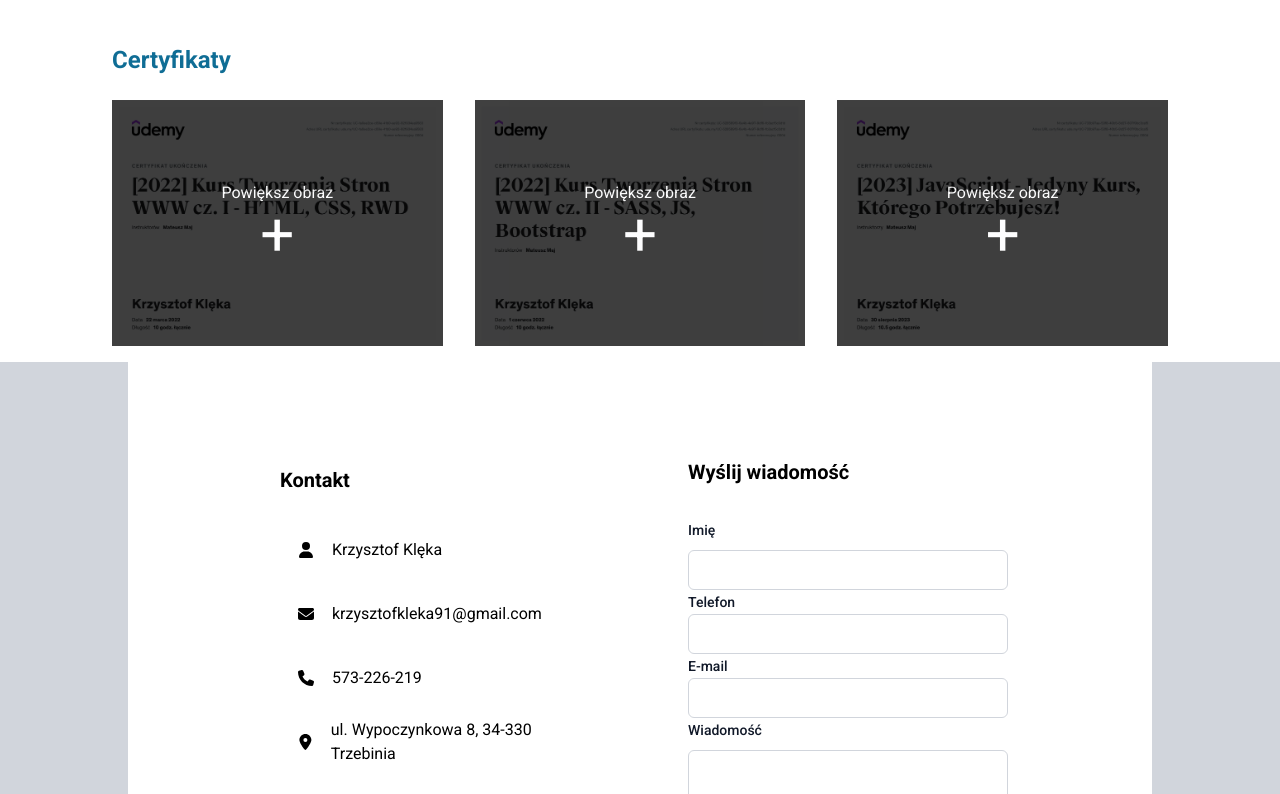
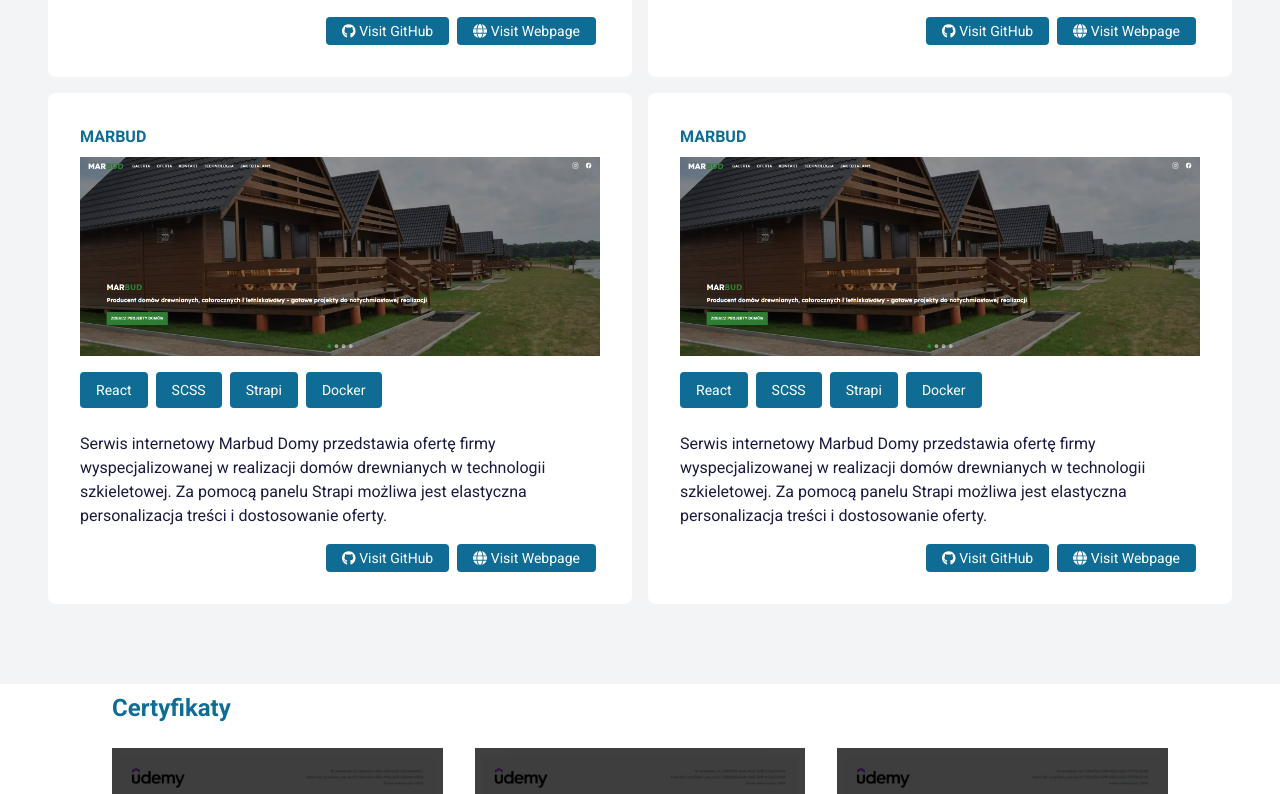
Before and after one commit to Kry765/portfolio, a React (Vite) app: page / in a window 1280 px wide. Shown: the part 2186-2980 px from the top of the page. Built offline with nearby package versions, Linux system fonts and the light colour scheme; what tailwindcss-animated would draw is missing.

Commit message:
change flex to grid in the component project

```diff
--- a/src/components/ContactForm/Contact.tsx
+++ b/src/components/ContactForm/Contact.tsx
@@ -7,7 +7,7 @@
 
 export default function Contact() {
   return (
-    <div className="w-[80%] mx-auto bg-white flex flex-col items-start justify-around md:flex-row py-12 px-24">
+    <div className="w-[80%] rounded-lg mx-auto bg-white flex flex-col items-start justify-around md:flex-row px-24">
       <div className="w-full">
         <ContactInfo data={typeData} />
       </div>
--- a/src/components/ContactForm/ContactForm.tsx
+++ b/src/components/ContactForm/ContactForm.tsx
@@ -2,7 +2,7 @@
   const styleInput =
     "block w-full rounded-md bg-white px-3 py-2 text-base text-gray-900 outline-1 -outline-offset-1 outline-gray-300 placeholder:text-gray-400 focus:outline-2 focus:-outline-offset-2 focus:outline-indigo-600 sm:text-sm/6";
 
-  const styleLabel = "block text-sm/6 font-medium text-gray-900";
+  const styleLabel = "block text-sm/6 pt-4 font-medium text-gray-900";
 
   return (
     <div className="w-full p-12">
@@ -40,7 +40,7 @@
                   className={styleInput}
                 ></textarea>
               </div>
-              <button className="py-2 my-2 md:mr-auto cursor-pointer rounded-md z-4 bg-[#0F6D95] text-white radius-[12px] px-14 transition-bg duration-300">
+              <button className="py-2 my-4 md:mr-auto cursor-pointer rounded-md z-4 bg-[#0F6D95] text-white radius-[12px] px-14 transition-bg duration-300">
                 Wyślij
               </button>
             </div>
--- a/src/components/ContactForm/ContactInfo.tsx
+++ b/src/components/ContactForm/ContactInfo.tsx
@@ -13,13 +13,21 @@
       <h3 className="text-xl font-bold pb-8">Kontakt</h3>
       {personaly.map((item, index) => (
         <div key={index} className="mb-4 flex items-center">
-          <IconWrapper name={item.icon} size={"1x"} />
+          <IconWrapper
+            name={item.icon}
+            size={"1x"}
+            className="bg-[#0F6D95] text-white rounded-[50%] mr-4"
+          />
           <p>{item.label}</p>
         </div>
       ))}
       {address.map((item, index) => (
         <div key={index} className="mt-4 flex items-center">
-          <IconWrapper name={item.icon} size={"1x"} />
+          <IconWrapper
+            name={item.icon}
+            size={"1x"}
+            className="bg-[#0F6D95] text-white rounded-[50%] mr-4"
+          />
           <p>
             {item.street}, {item.postcode} {item.city}
           </p>
@@ -31,7 +39,11 @@
       </h3>
       {social.map((item, index) => (
         <a href={item.link} key={index}>
-          <IconWrapper name={item.icon} size="1x" />
+          <IconWrapper
+            name={item.icon}
+            size="1x"
+            className="bg-[#0F6D95] text-white rounded-[50%] mr-4"
+          />
         </a>
       ))}
     </div>
--- a/src/components/MyProject/Project.tsx
+++ b/src/components/MyProject/Project.tsx
@@ -7,11 +7,11 @@
 export default function Project() {
   return (
     <>
-      <div className="w-full my-12 px-24">
+      <div className="w-full py-12 px-12">
         <h2 className="py-2 px-6 font-bold text-center md:text-left text-2xl text-[#0F6D95] gap-4">
           Projekty
         </h2>
-        <section className="flex flex-wrap">
+        <section className="grid grid-cols-1 md:grid-cols-2 gap-4">
           <ProjectListComponent projectData={typedData.projectData} />
         </section>
       </div>
--- a/src/components/MyProject/ProjectListComponent.tsx
+++ b/src/components/MyProject/ProjectListComponent.tsx
@@ -16,11 +16,11 @@
   return projectData.map((data, index) => (
     <div
       key={index}
-      className="md:w-1/2 w-full w-full-md text-center md:text-left md:p-6"
+      className="bg-white rounded-lg text-center md:text-left md:p-8"
     >
       <h3 className="font-bold text-[#0F6D95]">{data.titleProject}</h3>
       {data.imageProject.map((item, index) => (
-        <img key={index} src={item.thumbnail} className="my-4" />
+        <img key={index} src={item.thumbnail} className="my-2" />
       ))}
       <div className="flex justify-center md:justify-start flex-wrap">
         {data.stackTechnology.map((item, index) => (
--- a/src/data/projectData.json
+++ b/src/data/projectData.json
@@ -44,6 +44,138 @@
                     "link": "https://marbud-domy.pl"
                 }
             ]
+        },
+        {
+            "titleProject": "MARBUD",
+            "descriptionProject": "Serwis internetowy Marbud Domy przedstawia ofertę firmy wyspecjalizowanej w realizacji domów drewnianych w technologii szkieletowej. Za pomocą panelu Strapi możliwa jest elastyczna personalizacja treści i dostosowanie oferty.",
+            "imageProject": [
+            {
+                "id": 1,
+                "key": "marbud",
+                "title": "marbud",
+                "thumbnail": "myProject/marbud.png"
+            }
+            ],
+            "stackTechnology": [
+                {
+                    "key": "technology",
+                    "stack": "React"
+                },
+                {
+                    "key": "technology",
+                    "stack": "SCSS"
+                },
+                {
+                    "key": "technology",
+                    "stack": "Strapi"
+                },
+                {
+                    "key": "technology",
+                    "stack": "Docker"
+                }
+            ],
+            "iconMap": [
+                {
+                    "key": "github",
+                    "icon": "faGithub",
+                    "name": "GitHub",
+                    "link": "https://www.github.com/Kry765"
+                },
+                {
+                    "key": "web",
+                    "icon": "faGlobe",
+                    "name": "Webpage",
+                    "link": "https://marbud-domy.pl"
+                }
+            ]
+        },
+        {
+            "titleProject": "MARBUD",
+            "descriptionProject": "Serwis internetowy Marbud Domy przedstawia ofertę firmy wyspecjalizowanej w realizacji domów drewnianych w technologii szkieletowej. Za pomocą panelu Strapi możliwa jest elastyczna personalizacja treści i dostosowanie oferty.",
+            "imageProject": [
+            {
+                "id": 1,
+                "key": "marbud",
+                "title": "marbud",
+                "thumbnail": "myProject/marbud.png"
+            }
+            ],
+            "stackTechnology": [
+                {
+                    "key": "technology",
+                    "stack": "React"
+                },
+                {
+                    "key": "technology",
+                    "stack": "SCSS"
+                },
+                {
+                    "key": "technology",
+                    "stack": "Strapi"
+                },
+                {
+                    "key": "technology",
+                    "stack": "Docker"
+                }
+            ],
+            "iconMap": [
+                {
+                    "key": "github",
+                    "icon": "faGithub",
+                    "name": "GitHub",
+                    "link": "https://www.github.com/Kry765"
+                },
+                {
+                    "key": "web",
+                    "icon": "faGlobe",
+                    "name": "Webpage",
+                    "link": "https://marbud-domy.pl"
+                }
+            ]
+        },
+        {
+            "titleProject": "MARBUD",
+            "descriptionProject": "Serwis internetowy Marbud Domy przedstawia ofertę firmy wyspecjalizowanej w realizacji domów drewnianych w technologii szkieletowej. Za pomocą panelu Strapi możliwa jest elastyczna personalizacja treści i dostosowanie oferty.",
+            "imageProject": [
+            {
+                "id": 1,
+                "key": "marbud",
+                "title": "marbud",
+                "thumbnail": "myProject/marbud.png"
+            }
+            ],
+            "stackTechnology": [
+                {
+                    "key": "technology",
+                    "stack": "React"
+                },
+                {
+                    "key": "technology",
+                    "stack": "SCSS"
+                },
+                {
+                    "key": "technology",
+                    "stack": "Strapi"
+                },
+                {
+                    "key": "technology",
+                    "stack": "Docker"
+                }
+            ],
+            "iconMap": [
+                {
+                    "key": "github",
+                    "icon": "faGithub",
+                    "name": "GitHub",
+                    "link": "https://www.github.com/Kry765"
+                },
+                {
+                    "key": "web",
+                    "icon": "faGlobe",
+                    "name": "Webpage",
+                    "link": "https://marbud-domy.pl"
+                }
+            ]
         }
     ]
 }
--- a/src/page/Homepage.tsx
+++ b/src/page/Homepage.tsx
@@ -32,13 +32,19 @@
         <section data-aos="fade-right">
           <AboutMe />
         </section>
-        <section data-aos="fade-right">
+        <section
+          data-aos="fade-right"
+          className="flex justify-center items-center bg-gray-100 min-h-screen py-8"
+        >
           <Project />
         </section>
-        <section>
+        <section data-aos="fade-right">
           <Diploma />
         </section>
-        <section className="bg-gray-300">
+        <section
+          data-aos="fade-right"
+          className="flex justify-center items-center bg-gray-100 min-h-screen py-8"
+        >
           <Contact />
         </section>
       </main>
```
